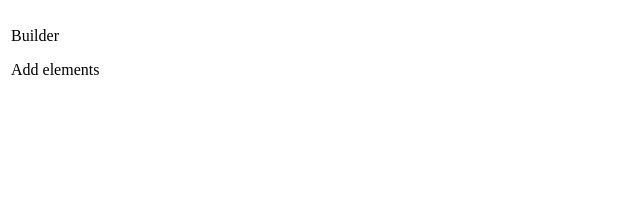
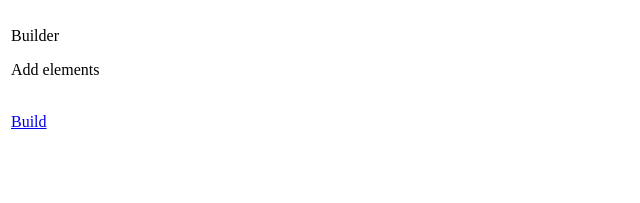
Before and after one commit to vinisaveg/myNewsletter, a Next.js app: page /builder in a window 1280 px wide. Shown: the top 203 px of the page, without its empty margins (0-640 px from the left). Built offline with nearby package versions, Linux system fonts and the light colour scheme.

Commit message:
first test done! :tada:

```diff
--- a/pages/builder.tsx
+++ b/pages/builder.tsx
@@ -1,43 +1,48 @@
-import { useState } from "react";
-import { Element } from "../interfaces/Element";
+import { useRef, useState } from "react"
+import { Element } from "../interfaces/Element"
 
 const Builder = () => {
-  const [elements, setElements] = useState<Array<Element>>([]);
+  const [elements, setElements] = useState<Array<Element>>([])
+  const [href, setHref] = useState<HTMLElement | null>(null)
 
   let newElement: Element = {
     id: Math.random() * 1000000,
     name: "input",
     element: <input type="text" />,
-  };
+  }
 
   const addElement = () => {
-    setElements([...elements, newElement]);
+    setElements([...elements, newElement])
 
-    console.log(elements);
-  };
+    let page = document.getElementById("__next")
 
-  const showPage = () => {
-    let page = document.getElementById("__next");
+    setHref(page)
 
-    console.log(page);
-  };
+    console.log(elements)
+  }
 
   return (
     <table>
       <tbody>
         <tr>
           <td>
-            <p onClick={showPage}>Builder</p>
+            <p>Builder</p>
             <p onClick={addElement}>Add elements</p>
 
             {elements.map((element) => (
               <div key={element.id}>{element.element}</div>
             ))}
+
+            <br />
+
+            <a download="export.html" target="_blank" href={`data:text/html, ${href?.innerHTML}`} id="buildBtn">
+              Build
+            </a>
           </td>
         </tr>
       </tbody>
     </table>
-  );
-};
+  )
+}
 
-export default Builder;
+export default Builder
```
